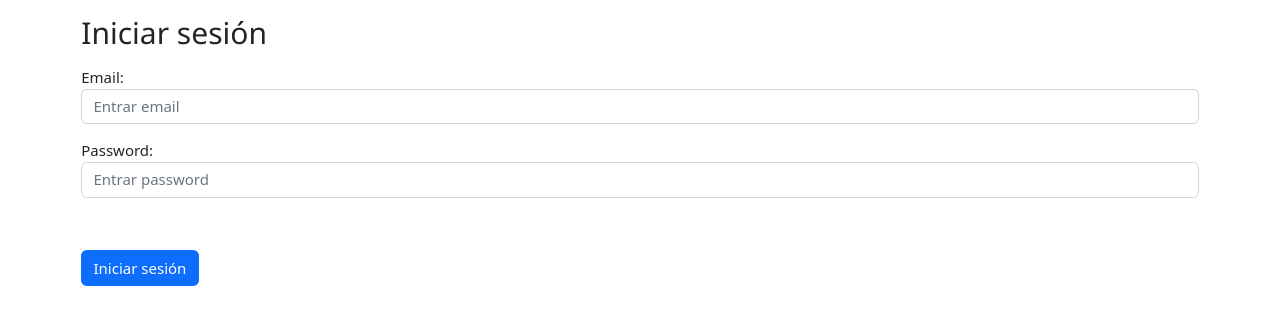
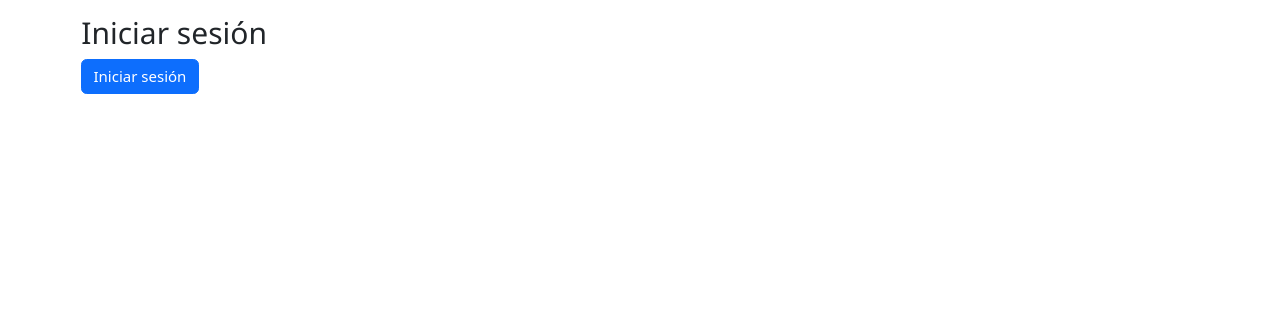
Before and after one commit to ferbonelli/Portfolio-FrontEnd, an Angular app in the folder MiPorfolio/: page /login in a window 1280 px wide. Shown: the top 324 px of the page. Built offline with nearby package versions, Linux system fonts and the light colour scheme; no server answers.

Commit message:
Login sin input

```diff
--- a/MiPorfolio/src/app/componentes/login/login.component.html
+++ b/MiPorfolio/src/app/componentes/login/login.component.html
@@ -1,18 +1,9 @@
 <div class="container mt-3">
     <h2>Iniciar sesión</h2>
-    <form action="/action_page.php">
-      <div class="mb-3 mt-3">
-        <label for="email">Email:</label>
-        <input type="email" class="form-control" id="email" placeholder="Entrar email" name="email">
-      </div>
-      <div class="mb-3">
-        <label for="pwd">Password:</label>
-        <input type="password" class="form-control" id="pwd" placeholder="Entrar password" name="pswd">
-      </div>
-      <div class="form-check mb-3">
 
-      </div>
+
+
       <button type="submit" class="btn btn-primary">Iniciar sesión</button>
-    </form>
+
 
   </div>
--- a/MiPorfolio/src/app/componentes/login/login.component.ts
+++ b/MiPorfolio/src/app/componentes/login/login.component.ts
@@ -6,6 +6,10 @@ import { LoginService } from 'src/app/servicios/login.service';
   styleUrls: ['./login.component.css']
 })
 export class LoginComponent {
+
+  nombre: string = '';
+  telefono = '';
+  dni = '';
 
   logindatos:any;
 
```
